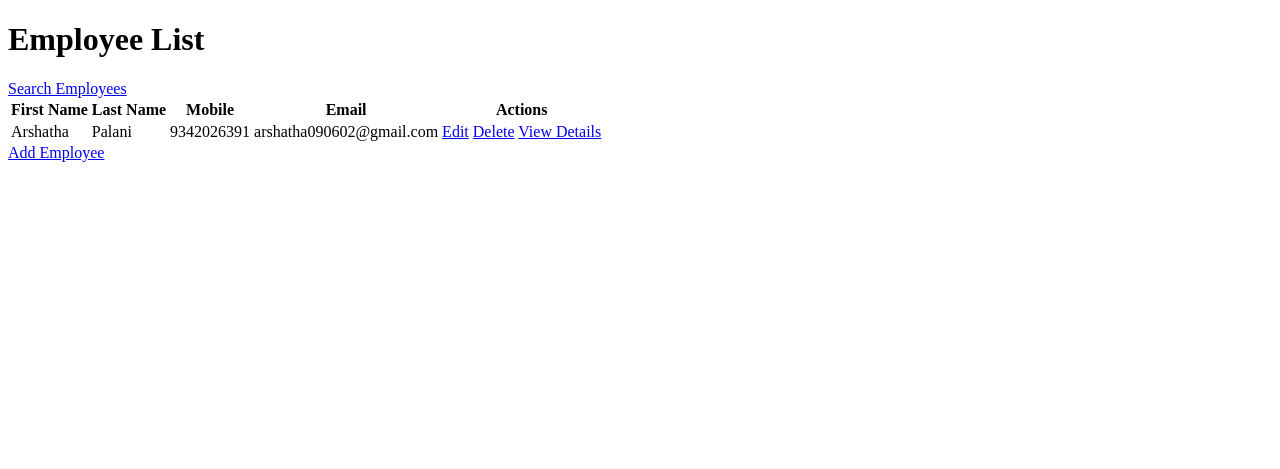
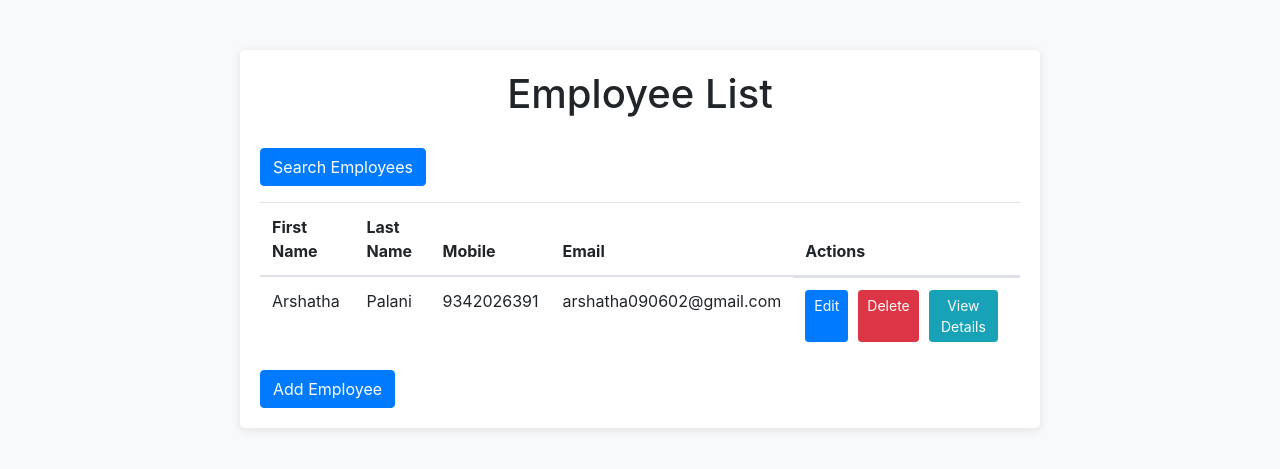
Before and after one commit to Arshratchu/Employee_management, a Django app: page / in a window 1280 px wide. Shown: the top 469 px of the page. Run offline with Django 3.2, Linux system fonts and the light colour scheme; data comes from the database, SQL or seed files in the repository; some libraries are stand-ins or nearby versions.

Commit message:
Updated employee_list.html

```diff
--- a/employees/templates/employees/employee_list.html
+++ b/employees/templates/employees/employee_list.html
@@ -4,15 +4,59 @@
 <html>
 <head>
     <title>Employee List</title>
+    <!-- Add Bootstrap CSS -->
+    <link rel="stylesheet" href="https://stackpath.bootstrapcdn.com/bootstrap/4.5.0/css/bootstrap.min.css">
+    <style>
+        body {
+            background-color: #f8f9fa;
+        }
+
+        .container {
+            max-width: 800px;
+            margin: 50px auto;
+            padding: 20px;
+            background-color: #fff;
+            border-radius: 5px;
+            box-shadow: 0px 2px 10px rgba(0, 0, 0, 0.1);
+        }
+
+        h1 {
+            text-align: center;
+            margin-bottom: 30px;
+        }
+
+        table {
+            width: 100%;
+        }
+
+        th, td {
+            padding: 10px;
+            text-align: left;
+        }
+
+        tbody tr:nth-child(even) {
+            background-color: #f2f2f2;
+        }
+
+        .actions {
+            display: flex;
+            justify-content: space-between;
+        }
+
+        .btn {
+            margin-right: 10px;
+        }
+    </style>
 </head>
 <body>
+    <div class="container">
         <h1>Employee List</h1>
 
-    <div>
-        <a href="{% url 'employee_search' %}">Search Employees</a>
+        <div class="mb-3">
+            <a class="btn btn-primary" href="{% url 'employee_search' %}">Search Employees</a>
         </div>
 
-    <table>
+        <table class="table">
             <thead>
                 <tr>
                     <th>First Name</th>
@@ -29,16 +73,20 @@
                     <td>{{ employee.last_name }}</td>
                     <td>{{ employee.mobile }}</td>
                     <td>{{ employee.email }}</td>
-                <td>
-                    <a href="{% url 'employee_update' pk=employee.pk %}">Edit</a>
-                    <a href="{% url 'employee_delete' pk=employee.pk %}">Delete</a>
-                    <a href="{% url 'employee_detail' pk=employee.pk %}">View Details</a>
+                    <td class="actions">
+                        <a class="btn btn-sm btn-primary" href="{% url 'employee_update' pk=employee.pk %}">Edit</a>
+                        <a class="btn btn-sm btn-danger" href="{% url 'employee_delete' pk=employee.pk %}">Delete</a>
+                        <a class="btn btn-sm btn-info" href="{% url 'employee_detail' pk=employee.pk %}">View Details</a>
                     </td>
                 </tr>
                 {% endfor %}
             </tbody>
         </table>
 
-    <a href="{% url 'employee_create' %}">Add Employee</a>
+        <a class="btn btn-primary" href="{% url 'employee_create' %}">Add Employee</a>
+    </div>
+
+    <!-- Add Bootstrap JavaScript -->
+    <script src="https://stackpath.bootstrapcdn.com/bootstrap/4.5.0/js/bootstrap.min.js"></script>
 </body>
 </html>
```
Lines whose indentation alone changed are shown as unchanged.
